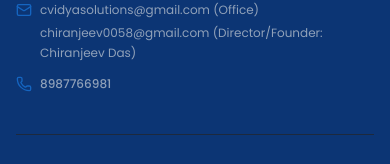
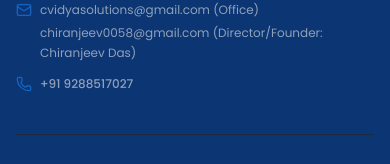
Before and after one commit to chiranjeevdas972-alt/C-Vidya-Solutions, a React (Vite) app: page / in a window 390 px wide. Shown: the part 4663-4827 px from the top of the page. Built offline with nearby package versions, Linux system fonts and the light colour scheme.

Commit message:
fix: update contact phone number
Update the official contact number to +91 9288517027 across the header and footer components.

```diff
--- a/src/App.tsx
+++ b/src/App.tsx
@@ -1316,8 +1316,8 @@ export default function App() {
                 </div>
                 <div className="flex items-center gap-2">
                   <Phone className="w-4 h-4 text-brand-gold-500 shrink-0" />
-                  <a href="tel:8987766981" className="hover:text-brand-gold-400 transition-colors font-medium">
-                    8987766981
+                  <a href="tel:+919288517027" className="hover:text-brand-gold-400 transition-colors font-medium">
+                    +91 9288517027
                   </a>
                 </div>
               </div>
--- a/src/components/Header.tsx
+++ b/src/components/Header.tsx
@@ -10,7 +10,7 @@ interface HeaderProps {
 export default function Header({ onOpenAssistant, onOpenHub }: HeaderProps) {
   const [mobileMenuOpen, setMobileMenuOpen] = useState(false);
 
-  const phoneNum = "8987766981";
+  const phoneNum = "+91 9288517027";
   const emailAddr = "cvidyasolutions@gmail.com";
   const officerEmail = "chiranjeev0058@gmail.com";
   const locationText = "Dhanbad, Jharkhand";
```
